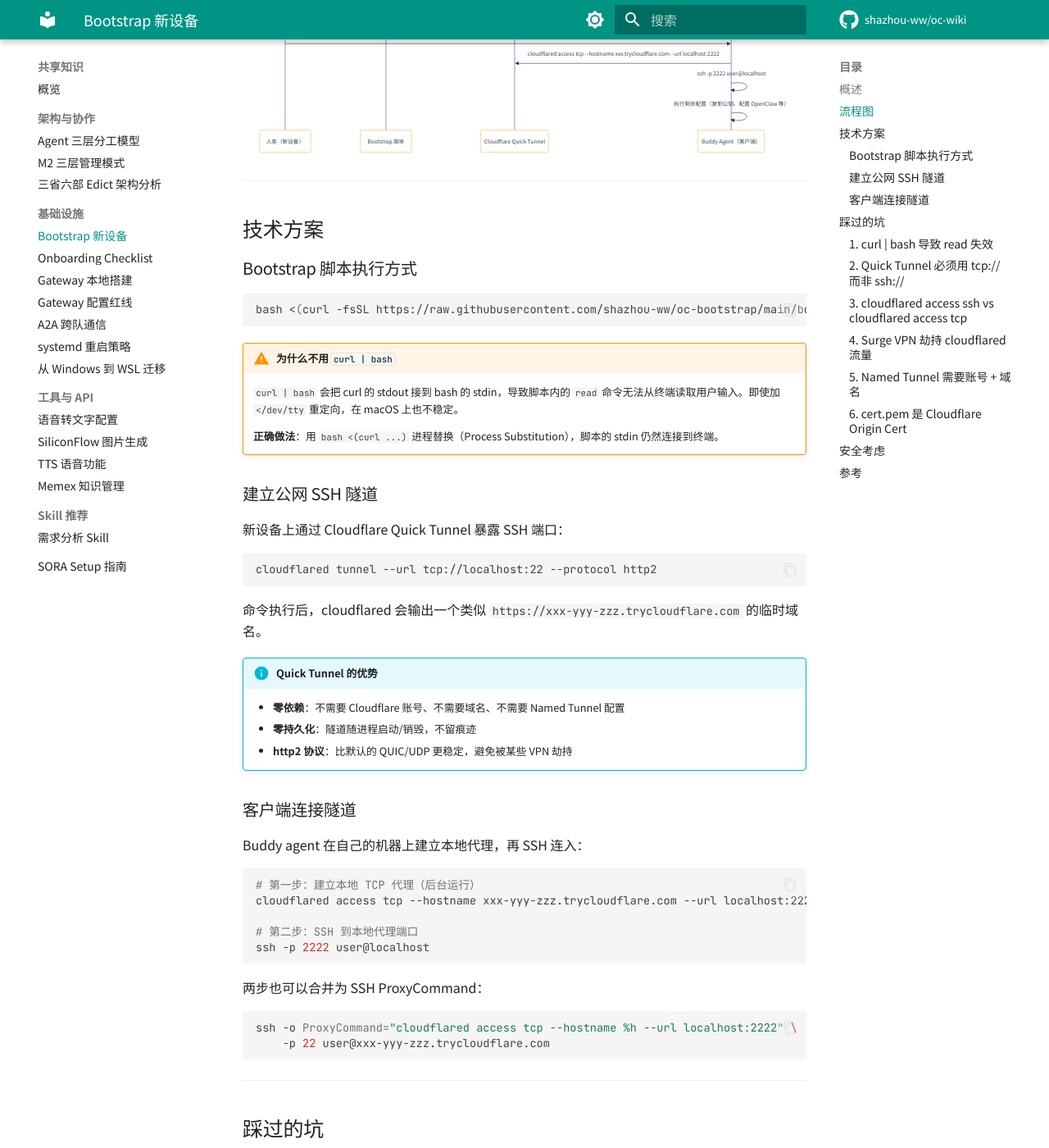
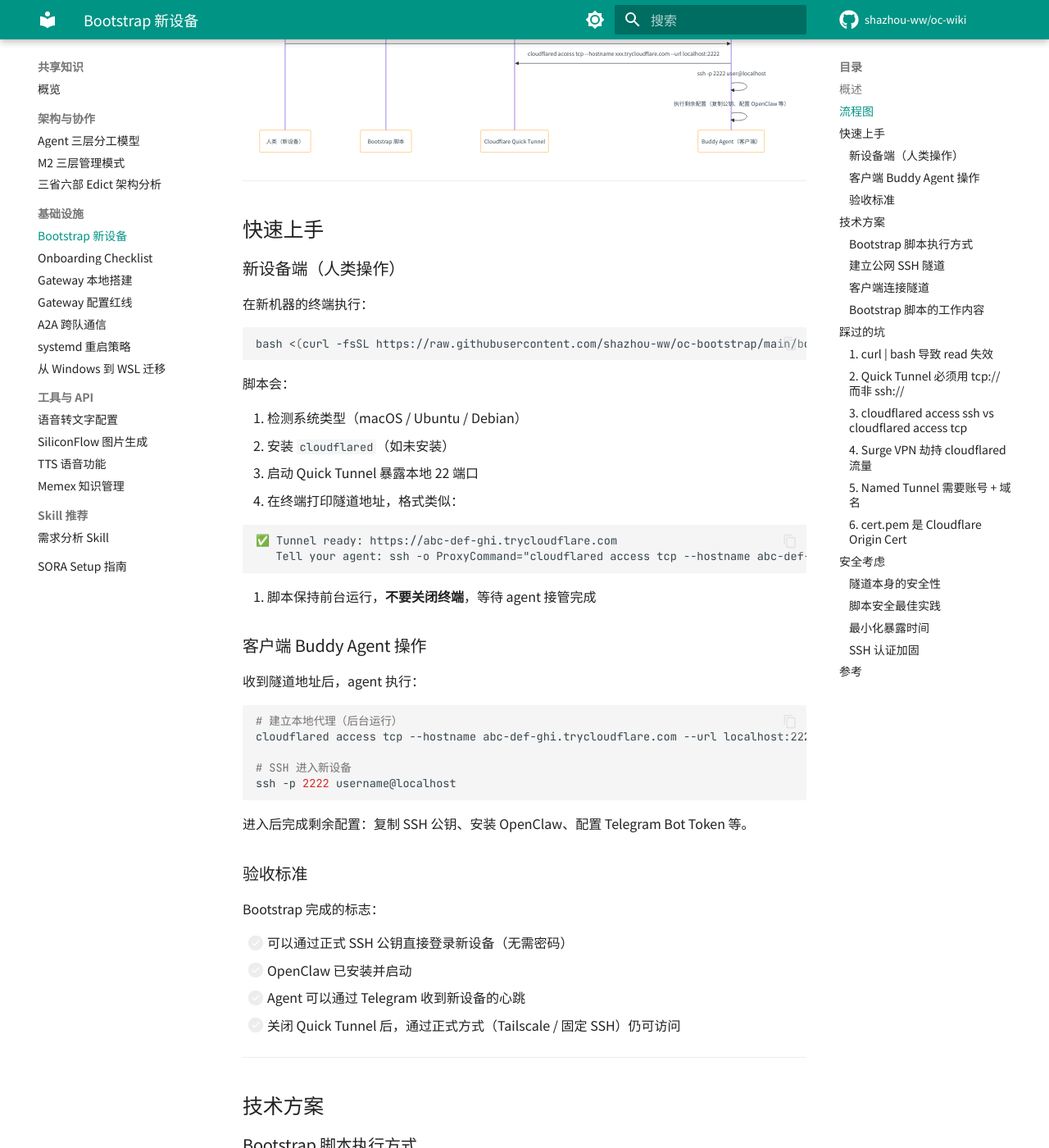
Before and after one commit to shazhou-ww/oc-wiki, an MkDocs documentation site: the page built from docs/shared/bootstrap-onboarding.md, in a window 1280 px wide and 1400 px high, scrolled down 915 px. Shown: the whole window at 82% size. Built offline with MkDocs 1.6.1 and Material for MkDocs 9.7.7, drawn with Linux system fonts in a browser that asks for light colours; comment, search, counter and statistics services are not loaded; some of the changed text lies outside the part shown.

Commit message:
docs: 补完 bootstrap-onboarding 文档
新增：
- 快速上手章节（新设备端 + 客户端操作步骤 + 验收标准）
- Bootstrap 脚本工作内容说明表格
- curl | bash 原理图解（stdin 流向对比）
- 隧道地址提取技巧（grep stderr）
- 安全考虑章节扩展（SSH 加固、最小化暴露时间等）
- 参考链接补充（Bash Process Substitution 手册）

````diff
--- a/docs/shared/bootstrap-onboarding.md
+++ b/docs/shared/bootstrap-onboarding.md
@@ -41,6 +41,55 @@ sequenceDiagram
 
 ---
 
+## 快速上手
+
+### 新设备端（人类操作）
+
+在新机器的终端执行：
+
+```bash
+bash <(curl -fsSL https://raw.githubusercontent.com/shazhou-ww/oc-bootstrap/main/bootstrap.sh)
+```
+
+脚本会：
+
+1. 检测系统类型（macOS / Ubuntu / Debian）
+2. 安装 `cloudflared`（如未安装）
+3. 启动 Quick Tunnel 暴露本地 22 端口
+4. 在终端打印隧道地址，格式类似：
+
+```
+✅ Tunnel ready: https://abc-def-ghi.trycloudflare.com
+   Tell your agent: ssh -o ProxyCommand="cloudflared access tcp --hostname abc-def-ghi.trycloudflare.com --url localhost:2222" user@localhost
+```
+
+5. 脚本保持前台运行，**不要关闭终端**，等待 agent 接管完成
+
+### 客户端 Buddy Agent 操作
+
+收到隧道地址后，agent 执行：
+
+```bash
+# 建立本地代理（后台运行）
+cloudflared access tcp --hostname abc-def-ghi.trycloudflare.com --url localhost:2222 &
+
+# SSH 进入新设备
+ssh -p 2222 username@localhost
+```
+
+进入后完成剩余配置：复制 SSH 公钥、安装 OpenClaw、配置 Telegram Bot Token 等。
+
+### 验收标准
+
+Bootstrap 完成的标志：
+
+- [ ] 可以通过正式 SSH 公钥直接登录新设备（无需密码）
+- [ ] OpenClaw 已安装并启动
+- [ ] Agent 可以通过 Telegram 收到新设备的心跳
+- [ ] 关闭 Quick Tunnel 后，通过正式方式（Tailscale / 固定 SSH）仍可访问
+
+---
+
 ## 技术方案
 
 ### Bootstrap 脚本执行方式
@@ -53,6 +102,17 @@ bash <(curl -fsSL https://raw.githubusercontent.com/shazhou-ww/oc-bootstrap/main
     `curl | bash` 会把 curl 的 stdout 接到 bash 的 stdin，导致脚本内的 `read` 命令无法从终端读取用户输入。即使加 `</dev/tty` 重定向，在 macOS 上也不稳定。
 
     **正确做法**：用 `bash <(curl ...)` 进程替换（Process Substitution），脚本的 stdin 仍然连接到终端。
+
+    原理对比：
+    ```
+    # curl | bash（错误）
+    curl 的 stdout ──→ bash 的 stdin
+    终端 stdin ──→ 被占用，read 无法读取
+
+    # bash <(curl ...) （正确）
+    curl 的 stdout ──→ 命名管道 /dev/fd/63 ──→ bash 读取脚本内容
+    终端 stdin ──→ 正常连接，read 可以读取
+    ```
 
 ### 建立公网 SSH 隧道
 
@@ -68,6 +128,13 @@ cloudflared tunnel --url tcp://localhost:22 --protocol http2
     - **零依赖**：不需要 Cloudflare 账号、不需要域名、不需要 Named Tunnel 配置
     - **零持久化**：隧道随进程启动/销毁，不留痕迹
     - **http2 协议**：比默认的 QUIC/UDP 更稳定，避免被某些 VPN 劫持
+
+!!! note "隧道地址提取技巧"
+    cloudflared 的隧道地址输出在 stderr，可以用以下方式提取：
+    ```bash
+    cloudflared tunnel --url tcp://localhost:22 --protocol http2 2>&1 | \
+      grep -o 'https://[a-z0-9-]*\.trycloudflare\.com'
+    ```
 
 ### 客户端连接隧道
 
@@ -87,6 +154,19 @@ ssh -p 2222 user@localhost
 ssh -o ProxyCommand="cloudflared access tcp --hostname %h --url localhost:2222" \
     -p 22 user@xxx-yyy-zzz.trycloudflare.com
 ```
+
+### Bootstrap 脚本的工作内容
+
+脚本按顺序执行以下操作：
+
+| 步骤 | 操作 | 说明 |
+|------|------|------|
+| 1 | 检测 OS 类型 | macOS/Ubuntu/Debian，选择对应包管理器 |
+| 2 | 安装 cloudflared | brew / apt / 直接下载二进制 |
+| 3 | 确认 SSH 服务运行 | macOS 需要手动开启"远程登录"，Linux 通常已启动 |
+| 4 | 启动 Quick Tunnel | `cloudflared tunnel --url tcp://localhost:22 --protocol http2` |
+| 5 | 提取并显示隧道地址 | 解析 cloudflared stderr 输出 |
+| 6 | 等待 agent 接管 | 保持前台运行，Ctrl+C 可中断 |
 
 ---
 
@@ -163,10 +243,30 @@ Bootstrap 场景优先用 Quick Tunnel。
 
 ## 安全考虑
 
-- Quick Tunnel 生成的域名是随机的，不猜测
-- 隧道仅在 bootstrap 会话期间存活，结束后自动关闭
-- Bootstrap 完成后应立即关闭隧道进程，改用正式的 SSH 访问方式
-- 脚本中不应硬编码任何密钥或 Token，敏感信息应通过环境变量或交互式输入传递
+### 隧道本身的安全性
+
+- **域名随机**：Quick Tunnel 的域名由 Cloudflare 随机生成（类似 `abc-def-ghi.trycloudflare.com`），无法被猜测或枚举
+- **临时性**：隧道与 cloudflared 进程绑定，进程结束隧道立即失效，不留持久入口
+- **流量加密**：cloudflared 到 Cloudflare 边缘节点之间全程 TLS 加密
+
+### 脚本安全最佳实践
+
+- 脚本中**不应硬编码**任何密钥、API Token 或密码
+- 敏感信息（如 OpenClaw Token）应通过**交互式输入**（`read -s`）或**环境变量**传递
+- 脚本公开托管在 GitHub，任何人都可以审计内容
+
+### 最小化暴露时间
+
+- Bootstrap 完成后，立即 `Ctrl+C` 终止 cloudflared 进程
+- 改用正式的、持久化的访问方式（Tailscale、固定公网 IP + 防火墙等）
+- 不要让 Quick Tunnel 长期运行，它是临时引导工具，不是生产访问方式
+
+### SSH 认证加固
+
+- Bootstrap 过程依赖密码 SSH，完成后应：
+    1. 将 agent 的 SSH 公钥写入 `~/.ssh/authorized_keys`
+    2. 修改 `/etc/ssh/sshd_config`，禁用密码登录：`PasswordAuthentication no`
+    3. 重启 sshd：`sudo systemctl restart sshd`
 
 ---
 
@@ -175,3 +275,4 @@ Bootstrap 场景优先用 Quick Tunnel。
 - 脚本仓库：[shazhou-ww/oc-bootstrap](https://github.com/shazhou-ww/oc-bootstrap)
 - [Cloudflare Tunnel 文档](https://developers.cloudflare.com/cloudflare-one/connections/connect-networks/)
 - [cloudflared GitHub](https://github.com/cloudflare/cloudflared)
+- [Process Substitution - Bash 手册](https://www.gnu.org/software/bash/manual/bash.html#Process-Substitution)
````
